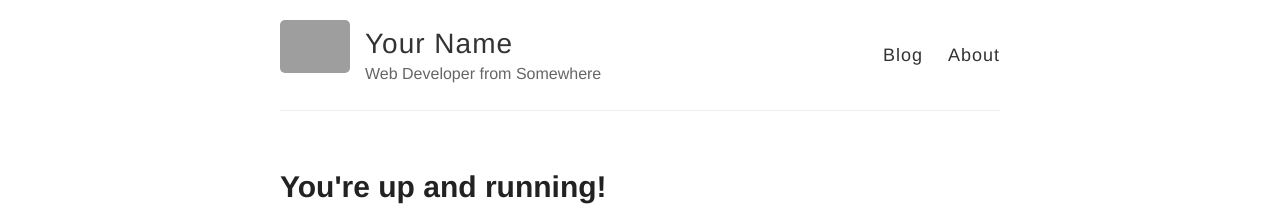
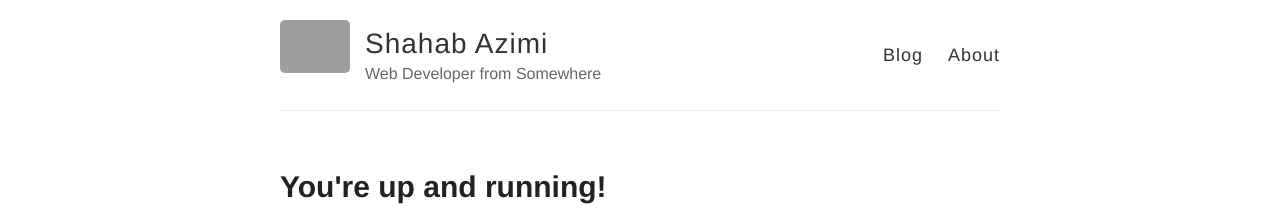
Before and after one commit to shazimy/shazimy.github.io, a Jekyll site: the page built from index.html, in a window 1280 px wide. Shown: the top 222 px of the page. Built offline with Jekyll 4.4.1, drawn with Linux system fonts in a browser that asks for light colours; grey boxes are pictures that could not be loaded.

Commit message:
Add my name

```diff
--- a/_config.yml
+++ b/_config.yml
@@ -3,7 +3,7 @@
 #
 
 # Name of your site (displayed in the header)
-name: Your Name
+name: Shahab Azimi
 
 # Short bio or description (displayed in the header)
 description: Web Developer from Somewhere
```
